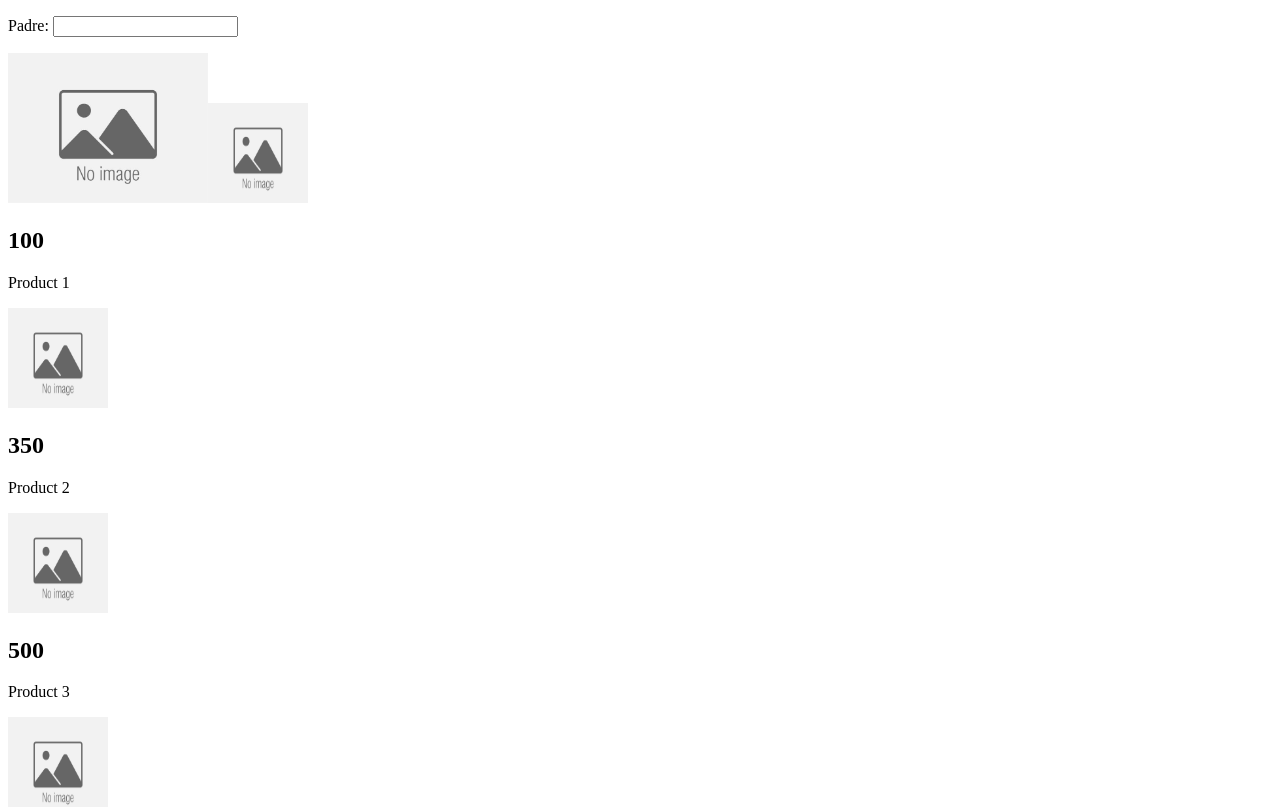
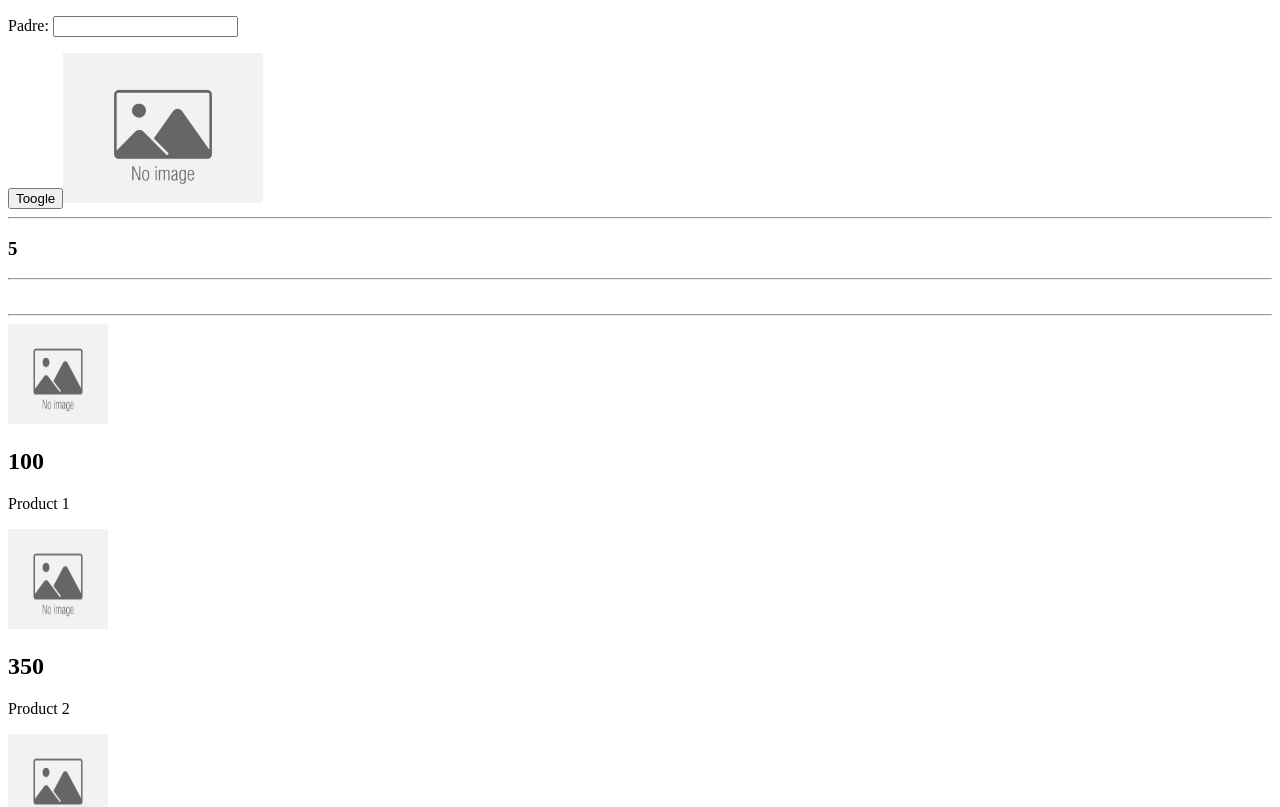
Before and after one commit to adrianguevara96/my-store, an Angular app in the folder frontend/: page / in a window 1280 px wide. Shown: the top 807 px of the page. Built offline with nearby package versions, Linux system fonts and the light colour scheme.

Commit message:
5. ngOnDestroy

```diff
--- a/frontend/src/app/app.component.html
+++ b/frontend/src/app/app.component.html
@@ -3,11 +3,17 @@
   <input type="text" [(ngModel)]="imgParent">
 </p>
 
+<button (click)="toogleImg()">
+  Toogle
+</button>
+
 <app-img
+  *ngIf="showImg"
   (loaded)="onLoaded($event)"
   [img]="imgParent"
 ></app-img>
-
+<br>
+<hr>
 <app-product
   [product]="product"
   *ngFor="let product of products"
--- a/frontend/src/app/app.component.ts
+++ b/frontend/src/app/app.component.ts
@@ -44,7 +44,13 @@ export class AppComponent {
     }
   ]
 
+  showImg: boolean = true;
+
   onLoaded(img: string) {
     console.log("log padre: ", img);
   }
+
+  toogleImg() {
+    this.showImg = !this.showImg;
+  }
 }
--- a/frontend/src/app/components/img/img.component.html
+++ b/frontend/src/app/components/img/img.component.html
@@ -6,6 +6,11 @@
     (load)="imgLoaded()"
     *ngIf="img; else elseImg"
 >
+<hr>
+<h3>
+    {{ counter }}
+</h3>
+<hr>
 <ng-template #elseImg>
     <img
         width="200"
--- a/frontend/src/app/components/img/img.component.ts
+++ b/frontend/src/app/components/img/img.component.ts
@@ -1,4 +1,4 @@
-import { Component, Input, Output, EventEmitter } from '@angular/core';
+import { Component, Input, Output, EventEmitter, SimpleChanges } from '@angular/core';
 
 @Component({
   selector: 'app-img',
@@ -10,6 +10,23 @@ export class ImgComponent {
   @Input() img: string = '';
   @Output() loaded = new EventEmitter<string>();
   imageDefault: string = './assets/images/no-image.jpg';
+  counter = 0;
+  counterFn: number | undefined;
+
+  ngOnChanges( changes: SimpleChanges) {
+    console.log("changes: ", changes)
+  }
+
+  ngOnInit() {
+    this.counterFn = window.setInterval( () => {
+      this.counter += 1;
+      console.log('run counter');
+    }, 1000);
+  }
+
+  ngOnDestroy() {
+    window.clearInterval(this.counterFn);
+  }
 
   imgError() {
     this.img = this.imageDefault;
```
